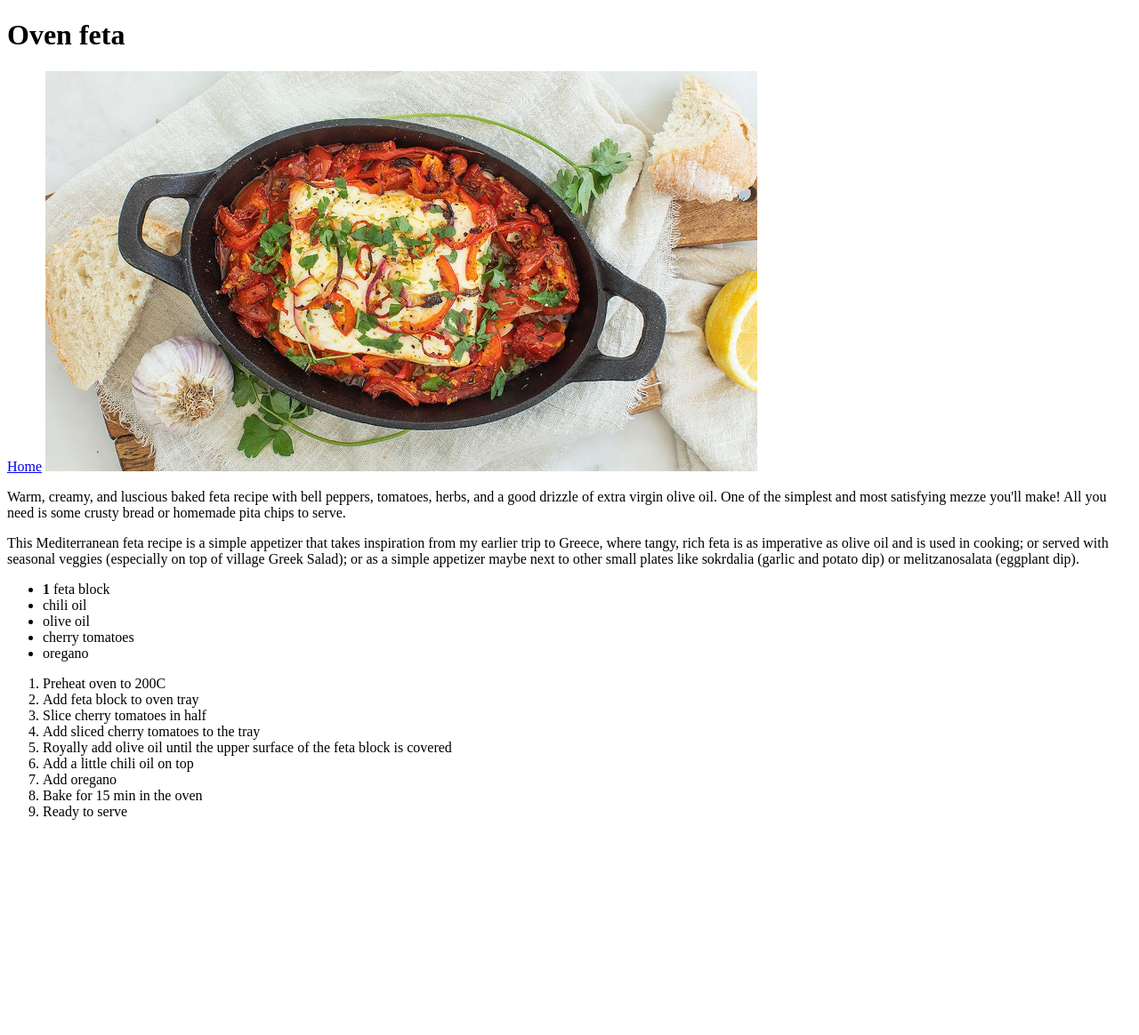
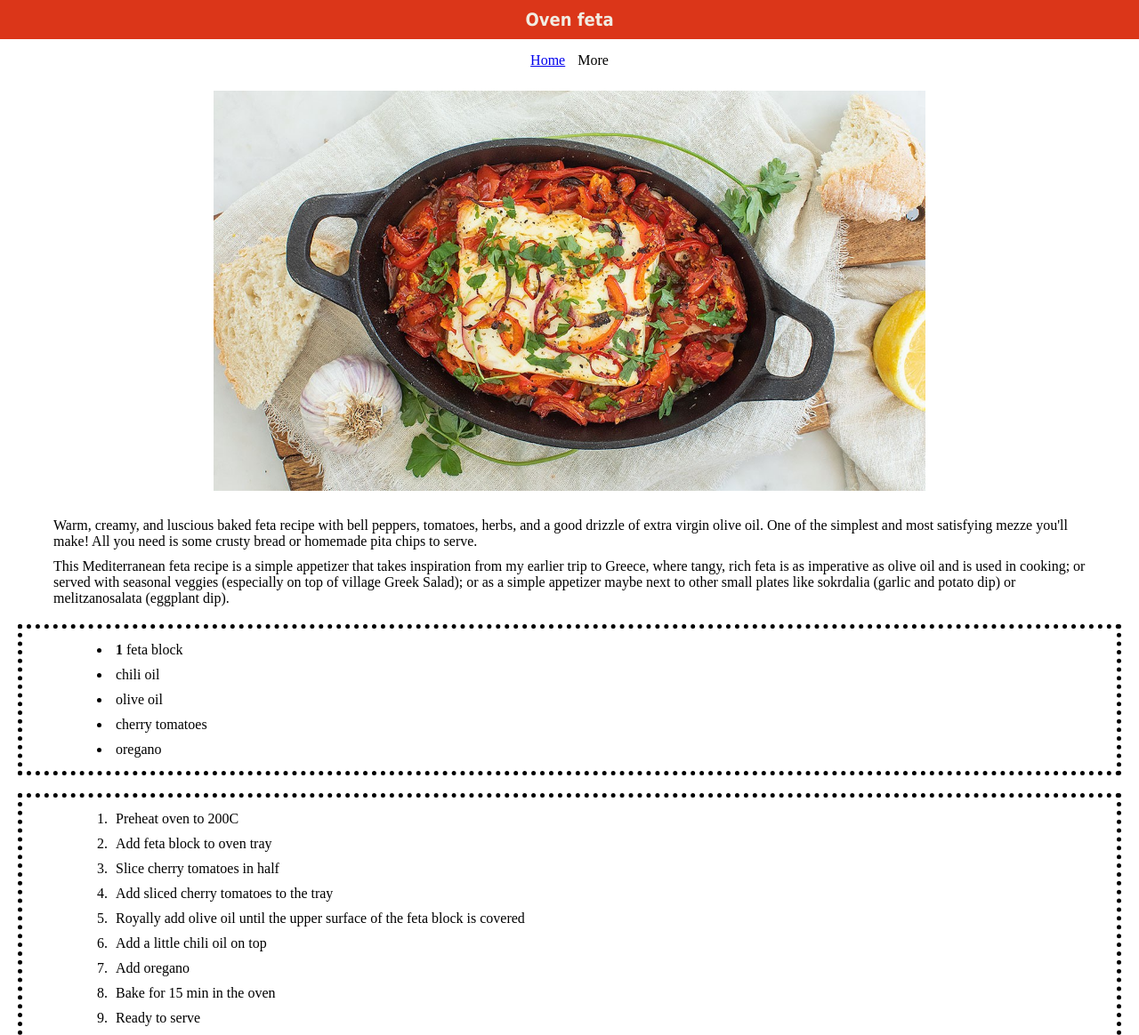
Before and after one commit to Katsoep/odin-recipes, a plain HTML site: page recipes/oven-feta.html in a window 1280 px wide. Shown: the top 1164 px of the page at 89% size. Before the commit the page ends 938 px from the top, so only its background shows below. Drawn offline with Linux system fonts and the light colour scheme.

Commit message:
style: add basic css - first steps added some basics css to the web site like color, font, margins, padding etc.

```diff
--- a/recipes/oven-feta.html
+++ b/recipes/oven-feta.html
@@ -4,32 +4,41 @@
     <meta charset="UTF-8">
     <meta name="viewport" content="width=device-width, initial-scale=1.0">
     <title>Oven feta</title>
+    <link rel="stylesheet" href="../styles.css">
 </head>
 <body>
-    <h1>Oven feta</h1>
-    <a href="../index.html">Home</a>
-    <img src="../img-and-content/oven-feta.jpg" alt="Oven tray filled with baked feta, and
+<h1 class="header feta">Oven feta</h1>
+
+   <div class="navigation">
+    <a href="../index.html">Home</a></li>
+    <a>More</a></li>
+   </div>
+
+    <img class="header-img" src="../img-and-content/oven-feta.jpg" alt="Oven tray filled with baked feta, and
     tomatoes. topped with peppers, paprika and parsley. presented on a with table
     with off-white linen cloth, bread slices, a whole garlic and a wooden plank"
     width="800">
-    <p>Warm, creamy, and luscious baked feta recipe with bell peppers, tomatoes, herbs,
+
+    <p class="text feta">Warm, creamy, and luscious baked feta recipe with bell peppers, tomatoes, herbs,
     and a good drizzle of extra virgin olive oil. One of the simplest and most
     satisfying mezze you'll make! All you need is some crusty bread or homemade
     pita chips to serve.
     </p>
-    <p>This Mediterranean feta recipe is a simple appetizer that takes inspiration
+
+    <p class="text feta">This Mediterranean feta recipe is a simple appetizer that takes inspiration
     from my earlier trip to Greece, where tangy, rich feta is as imperative as olive oil
     and is used in cooking; or served with seasonal veggies (especially on top of village
     Greek Salad); or as a simple appetizer maybe next to other small plates like
     sokrdalia (garlic and potato dip) or melitzanosalata (eggplant dip).</p>
-    <ul>
+
+    <ul class="ingredients feta">
         <li><strong>1</strong> feta block</li>
         <li>chili oil</li>
         <li>olive oil</li>
         <li>cherry tomatoes</li>
         <li>oregano</li>
     </ul>
-    <ol>
+    <ol class="instructions feta">
         <li>Preheat oven to 200C </li>
         <li>Add feta block to oven tray</li>
         <li>Slice cherry tomatoes in half</li>
--- /dev/null
+++ b/styles.css
@@ -0,0 +1,75 @@
+*, *::before, *::after {
+  border: 0px;
+  margin: 0px;
+  padding:0px;
+  box-sizing: border-box;
+}
+.header {
+    font-family: Tahoma, Arial, Helvetica, sans-serif;
+    font-size: 20px;
+    font-weight: bold;
+    text-align: center;
+    padding: 10px;
+    margin: 10;
+}
+.header.salad {
+    color: #d3c2ae;
+    background-color: #2c4234;
+}
+
+.header.feta {
+    color: #f1ece2;
+    background-color: #db3619;
+}
+
+.header.bread {
+    color: #5a3307;
+    background-color: #ebb72a;
+}
+
+.navigation a {
+display: inline-block;
+padding: 15px 5px;
+}
+.navigation{
+text-align: center;
+margin-bottom: 10px;
+}
+
+.header-img{
+display: block;
+margin: 0 auto;
+margin-bottom: 30px;
+}
+
+.recipe-list li{
+display: inline-block;
+padding: 20px 20px;
+background-color: #cc7919;
+margin: 10px;
+}
+.recipe-list{
+text-align: center;
+margin-bottom: 10px;
+}
+
+.text{
+ width: 400;
+ height: auto;
+ margin: 10px;
+ padding-left: 50px;
+ padding-right: 50px;
+}
+.ingredients, .instructions{
+width: 400;
+ height: auto;
+ margin: 20px;
+ padding: 10px;
+ padding-left: 100px;
+ padding-right: 100px;
+ border: 5px dotted;
+}
+.ingredients li, .instructions li {
+    padding: 5px;
+
+}
```
Also changed, not shown: index.html (+3 -2 lines), recipes/banana-bread.html (+16 -7 lines), recipes/cucumber-seaweed-salad.html (+16 -7 lines).
